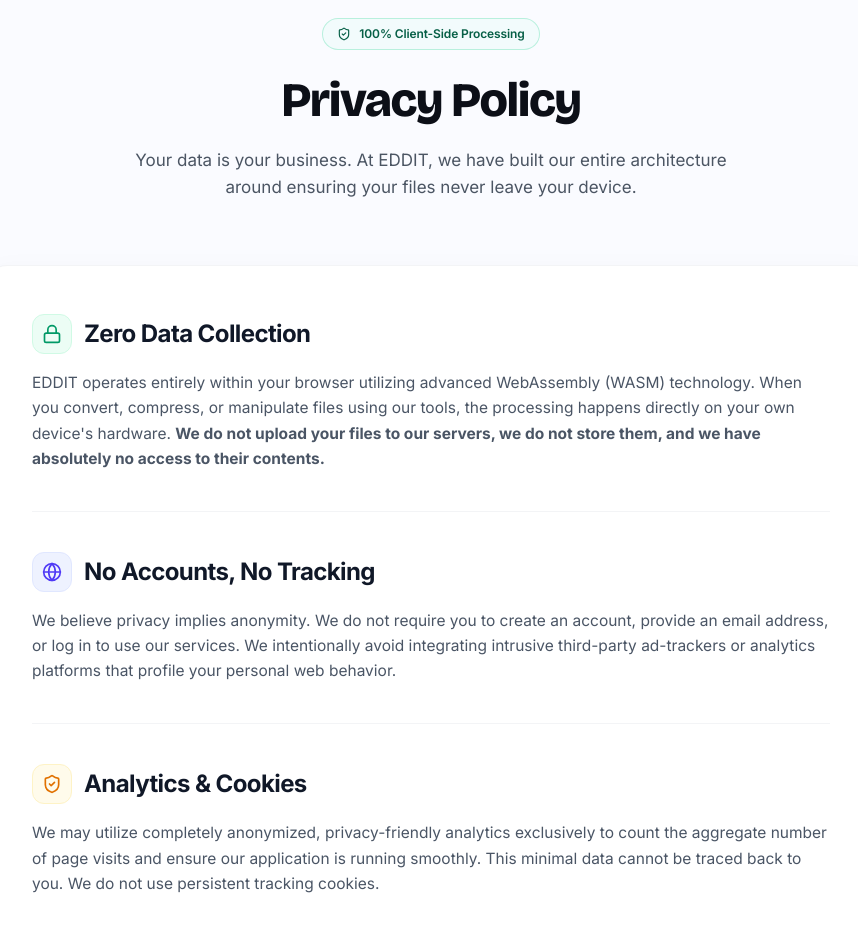
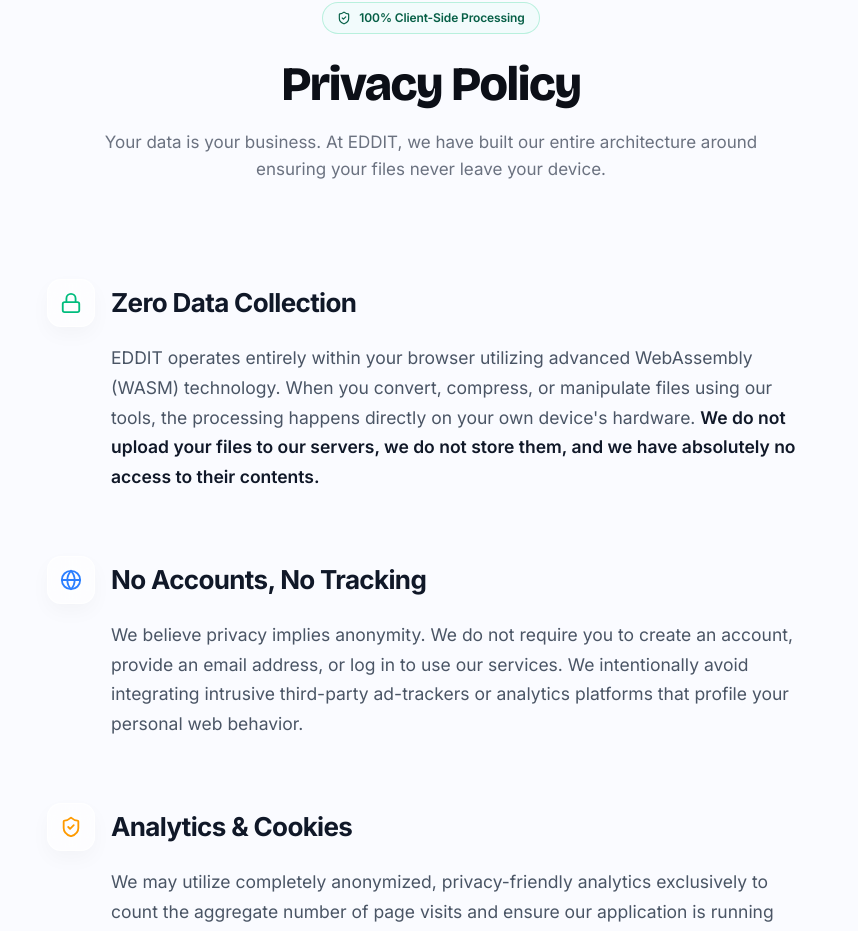
Before and after one commit to siddharth-fr/edita, a Next.js app: page /privacy in a window 1280 px wide. Shown: the part 134-1065 px from the top of the page, without its empty margins (209-1067 px from the left). Built offline with nearby package versions, Linux system fonts and the light colour scheme.

Commit message:
ui update

```diff
--- a/src/app/page.tsx
+++ b/src/app/page.tsx
@@ -339,10 +339,8 @@
       {/* ════════════════════════════════════════════════════
           WHY US / SEO SECTION
       ════════════════════════════════════════════════════ */}
-      <section
-        className="w-full max-w-7xl px-4 sm:px-8 py-24 my-12 relative flex flex-col items-center"
-      >
-        <div className="text-center max-w-3xl mx-auto mb-16 relative z-10 mt-10">
+      <section className="w-full max-w-6xl px-4 sm:px-8 mt-12 mb-10">
+        <div className="text-center max-w-2xl mx-auto mb-16 relative">
           {/* Static Floating Cards decorating the Title */}
           <div className="hidden lg:block absolute -left-32 top-8 -rotate-6 opacity-80" style={{ width: 140, filter: 'blur(0.5px)' }}>
             <CardFace label="Merge PDF" category="PDF" gradient="linear-gradient(135deg,#F5F9FF,#E6F0FF)" size={140} />
@@ -373,14 +371,13 @@
           </div>
 
           <h2 style={{
-            margin: 0,
+            margin: '0 0 18px',
             fontFamily: 'var(--font-display), sans-serif',
-            fontSize: 'clamp(32px, 5vw, 46px)',
             fontWeight: 800,
             letterSpacing: '-0.03em',
+            lineHeight: 1.1,
+            fontSize: 'clamp(38px, 6vw, 48px)',
             color: '#0C0F17',
-            marginBottom: '20px',
-            lineHeight: 1.1,
           }}>
             The Ultimate Selection of <br className="hidden sm:block" />
             <span style={{
@@ -393,10 +390,8 @@
           <p style={{
             fontSize: '17px',
             lineHeight: 1.6,
-            color: '#4B5563',
+            color: '#6B7280',
             fontWeight: 400,
-            maxWidth: '680px',
-            margin: '0 auto'
           }}>
             Whether you need a reliable PDF converter, a high-quality image compressor, or powerful document editing features, EDDIT provides an all-in-one platform built for speed, uncompromised security, and absolute premium quality without the price tag.
           </p>
--- a/src/app/privacy/page.tsx
+++ b/src/app/privacy/page.tsx
@@ -5,7 +5,7 @@
 export default function PrivacyPage() {
   return (
     <main
-      className="flex flex-col items-center w-full min-h-screen py-24 px-4 overflow-hidden relative"
+      className="flex flex-col items-center w-full min-h-screen pb-28 pt-8 relative overflow-x-hidden"
       style={{
         background: '#FAFBFF',
       }}
@@ -27,8 +27,8 @@
         />
       </div>
 
-      <section className="w-full max-w-4xl relative z-10">
-        <div className="text-center mb-16">
+      <section className="w-full max-w-4xl px-4 sm:px-8 mt-12 mb-10 relative z-10">
+        <div className="text-center max-w-2xl mx-auto mb-16 relative">
           <div
             className="inline-flex items-center gap-2 mb-6"
             style={{
@@ -47,76 +47,67 @@
           </div>
 
           <h1 style={{
-            margin: 0,
+            margin: '0 0 18px',
             fontFamily: 'var(--font-display), sans-serif',
-            fontSize: 'clamp(36px, 5vw, 48px)',
             fontWeight: 800,
             letterSpacing: '-0.03em',
+            lineHeight: 1.1,
+            fontSize: 'clamp(38px, 6vw, 48px)',
             color: '#0C0F17',
-            marginBottom: '20px',
-            lineHeight: 1.1,
           }}>
             Privacy Policy
           </h1>
           <p style={{
             fontSize: '17px',
             lineHeight: 1.6,
-            color: '#4B5563',
+            color: '#6B7280',
             fontWeight: 400,
-            maxWidth: '600px',
-            margin: '0 auto'
           }}>
             Your data is your business. At EDDIT, we have built our entire architecture around ensuring your files never leave your device.
           </p>
         </div>
 
-        <div className="bg-white rounded-[24px] p-8 sm:p-12 shadow-[0_8px_30px_rgba(0,0,0,0.04)] border border-gray-100 flex flex-col gap-10">
+        <div className="max-w-3xl mx-auto flex flex-col gap-12 sm:gap-16 pt-8">
 
-          <div>
-            <div className="flex items-center gap-3 mb-4">
-              <div className="w-10 h-10 rounded-[12px] bg-emerald-50 flex items-center justify-center border border-emerald-100">
-                <Lock size={20} className="text-emerald-600" />
+          <div className="relative">
+            <div className="flex items-center gap-4 mb-4">
+              <div className="w-12 h-12 rounded-[14px] bg-white/60 backdrop-blur-md flex items-center justify-center border border-white/80 shadow-[0_8px_20px_rgba(0,0,0,0.03)]">
+                <Lock size={22} className="text-emerald-500" strokeWidth={2} />
               </div>
-              <h2 className="text-2xl font-bold text-gray-900 tracking-tight m-0">Zero Data Collection</h2>
+              <h2 className="text-2xl sm:text-[26px] font-bold text-gray-900 tracking-tight m-0">Zero Data Collection</h2>
             </div>
-            <p className="text-gray-600 leading-relaxed m-0 text-[15.5px]">
-              EDDIT operates entirely within your browser utilizing advanced WebAssembly (WASM) technology. When you convert, compress, or manipulate files using our tools, the processing happens directly on your own device's hardware. <strong>We do not upload your files to our servers, we do not store them, and we have absolutely no access to their contents.</strong>
+            <p className="text-gray-600 leading-[1.7] m-0 text-[16.5px] sm:text-[17.5px] pl-[64px]">
+              EDDIT operates entirely within your browser utilizing advanced WebAssembly (WASM) technology. When you convert, compress, or manipulate files using our tools, the processing happens directly on your own device's hardware. <strong className="text-gray-900 font-semibold">We do not upload your files to our servers, we do not store them, and we have absolutely no access to their contents.</strong>
             </p>
           </div>
 
-          <div className="h-px w-full bg-gray-100" />
-
-          <div>
-            <div className="flex items-center gap-3 mb-4">
-              <div className="w-10 h-10 rounded-[12px] bg-indigo-50 flex items-center justify-center border border-indigo-100">
-                <Globe size={20} className="text-indigo-600" />
+          <div className="relative">
+            <div className="flex items-center gap-4 mb-4">
+              <div className="w-12 h-12 rounded-[14px] bg-white/60 backdrop-blur-md flex items-center justify-center border border-white/80 shadow-[0_8px_20px_rgba(0,0,0,0.03)]">
+                <Globe size={22} className="text-blue-500" strokeWidth={2} />
               </div>
-              <h2 className="text-2xl font-bold text-gray-900 tracking-tight m-0">No Accounts, No Tracking</h2>
+              <h2 className="text-2xl sm:text-[26px] font-bold text-gray-900 tracking-tight m-0">No Accounts, No Tracking</h2>
             </div>
-            <p className="text-gray-600 leading-relaxed m-0 text-[15.5px]">
+            <p className="text-gray-600 leading-[1.7] m-0 text-[16.5px] sm:text-[17.5px] pl-[64px]">
               We believe privacy implies anonymity. We do not require you to create an account, provide an email address, or log in to use our services. We intentionally avoid integrating intrusive third-party ad-trackers or analytics platforms that profile your personal web behavior.
             </p>
           </div>
 
-          <div className="h-px w-full bg-gray-100" />
-
-          <div>
-             <div className="flex items-center gap-3 mb-4">
-              <div className="w-10 h-10 rounded-[12px] bg-amber-50 flex items-center justify-center border border-amber-100">
-                <ShieldCheck size={20} className="text-amber-600" />
+          <div className="relative">
+            <div className="flex items-center gap-4 mb-4">
+              <div className="w-12 h-12 rounded-[14px] bg-white/60 backdrop-blur-md flex items-center justify-center border border-white/80 shadow-[0_8px_20px_rgba(0,0,0,0.03)]">
+                <ShieldCheck size={22} className="text-amber-500" strokeWidth={2} />
               </div>
-              <h2 className="text-2xl font-bold text-gray-900 tracking-tight m-0">Analytics & Cookies</h2>
+              <h2 className="text-2xl sm:text-[26px] font-bold text-gray-900 tracking-tight m-0">Analytics & Cookies</h2>
             </div>
-            <p className="text-gray-600 leading-relaxed m-0 text-[15.5px]">
+            <p className="text-gray-600 leading-[1.7] m-0 text-[16.5px] sm:text-[17.5px] pl-[64px]">
               We may utilize completely anonymized, privacy-friendly analytics exclusively to count the aggregate number of page visits and ensure our application is running smoothly. This minimal data cannot be traced back to you. We do not use persistent tracking cookies.
             </p>
           </div>
 
-          <div className="h-px w-full bg-gray-100" />
-
-          <div>
-            <h2 className="text-2xl font-bold text-gray-900 tracking-tight mb-4">Updates to this Policy</h2>
-            <p className="text-gray-600 leading-relaxed m-0 text-[15.5px]">
+          <div className="relative pl-[64px]">
+            <h2 className="text-xl sm:text-[22px] font-bold text-gray-900 tracking-tight mb-3">Updates to this Policy</h2>
+            <p className="text-gray-600 leading-[1.7] m-0 text-[16.5px] sm:text-[17.5px]">
               As our platform evolves, we may occasionally update this Privacy Policy. However, our fundamental commitment to local, client-side processing will never change. Any updates will be reflected directly on this page.
             </p>
           </div>
--- a/src/components/layout/ToolLayout.tsx
+++ b/src/components/layout/ToolLayout.tsx
@@ -8,7 +8,7 @@
 
 export function ToolLayout({ title, description, children }: ToolLayoutProps) {
   return (
-    <main className="flex-1 flex flex-col items-center w-full pb-20 sm:pb-24 relative overflow-hidden">
+    <main className="flex-1 flex flex-col items-center w-full min-h-screen pb-28 pt-8 relative overflow-x-hidden">
 
       {/* ── Decorative green-white aurora glow (matching homepage) ── */}
       <div className="pointer-events-none absolute top-0 inset-x-0 -z-10 h-[500px] overflow-hidden">
@@ -46,30 +46,28 @@
         />
       </div>
 
-      <div className="max-w-4xl w-full px-5 sm:px-8">
+      <div className="max-w-4xl w-full px-4 sm:px-8 mt-12 mb-10">
         {/* ── Header ── */}
-        <div className="flex flex-col items-center text-center pt-16 sm:pt-20 pb-10 sm:pb-12 max-w-2xl mx-auto">
+        <div className="text-center max-w-2xl mx-auto mb-16 relative">
           <h1
             style={{
+              margin: '0 0 18px',
               fontFamily: 'var(--font-display), sans-serif',
               fontWeight: 800,
+              letterSpacing: '-0.03em',
+              lineHeight: 1.1,
+              fontSize: 'clamp(38px, 6vw, 48px)',
               color: '#0C0F17',
-              letterSpacing: '-0.04em',
-              lineHeight: 0.95,
-              fontSize: 'clamp(36px, 5vw, 56px)',
-              marginBottom: 16,
             }}
           >
             {title}
           </h1>
           <p
             style={{
-              fontSize: 15,
-              fontWeight: 400,
+              fontSize: '17px',
               lineHeight: 1.6,
               color: '#6B7280',
-              letterSpacing: '-0.01em',
-              maxWidth: 420,
+              fontWeight: 400,
             }}
           >
             {description}
```
Also changed, not shown: src/app/why-us/page.tsx (+8 -11 lines).
